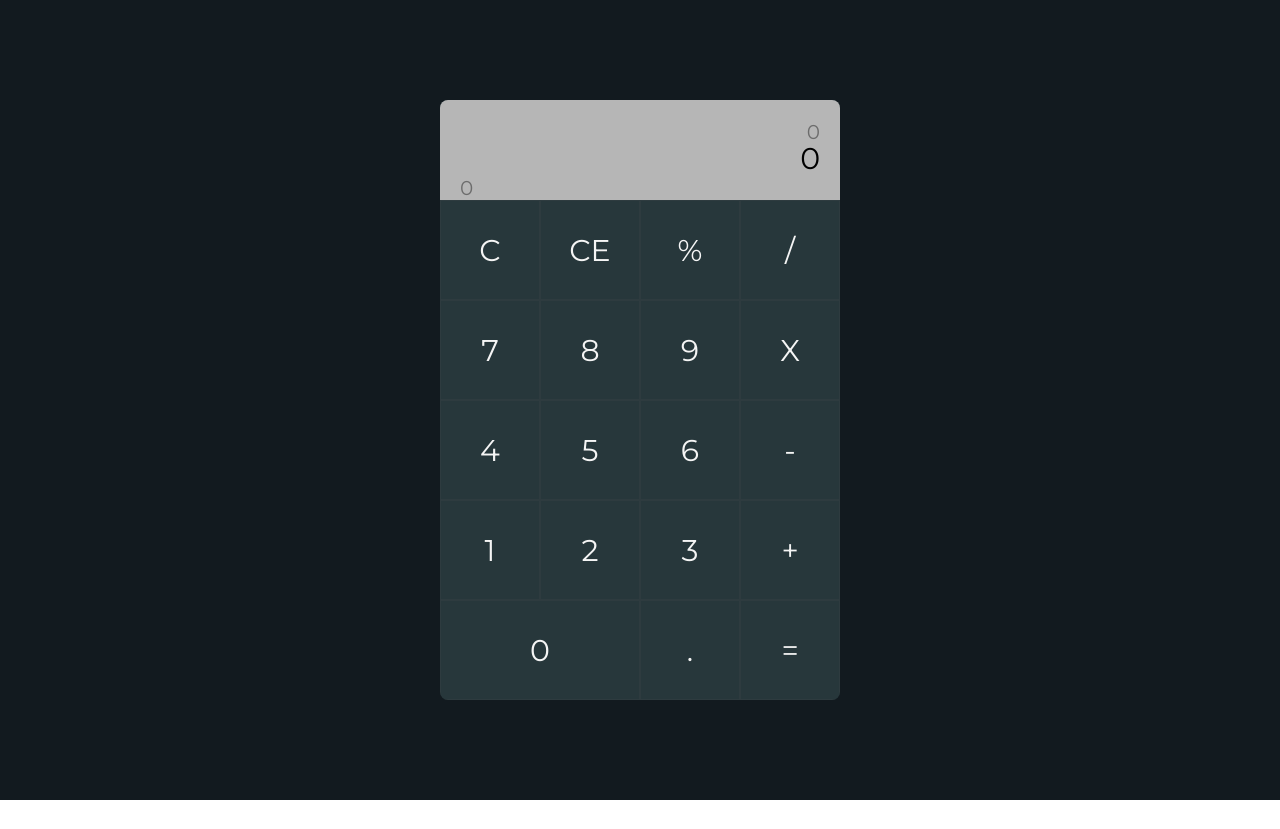
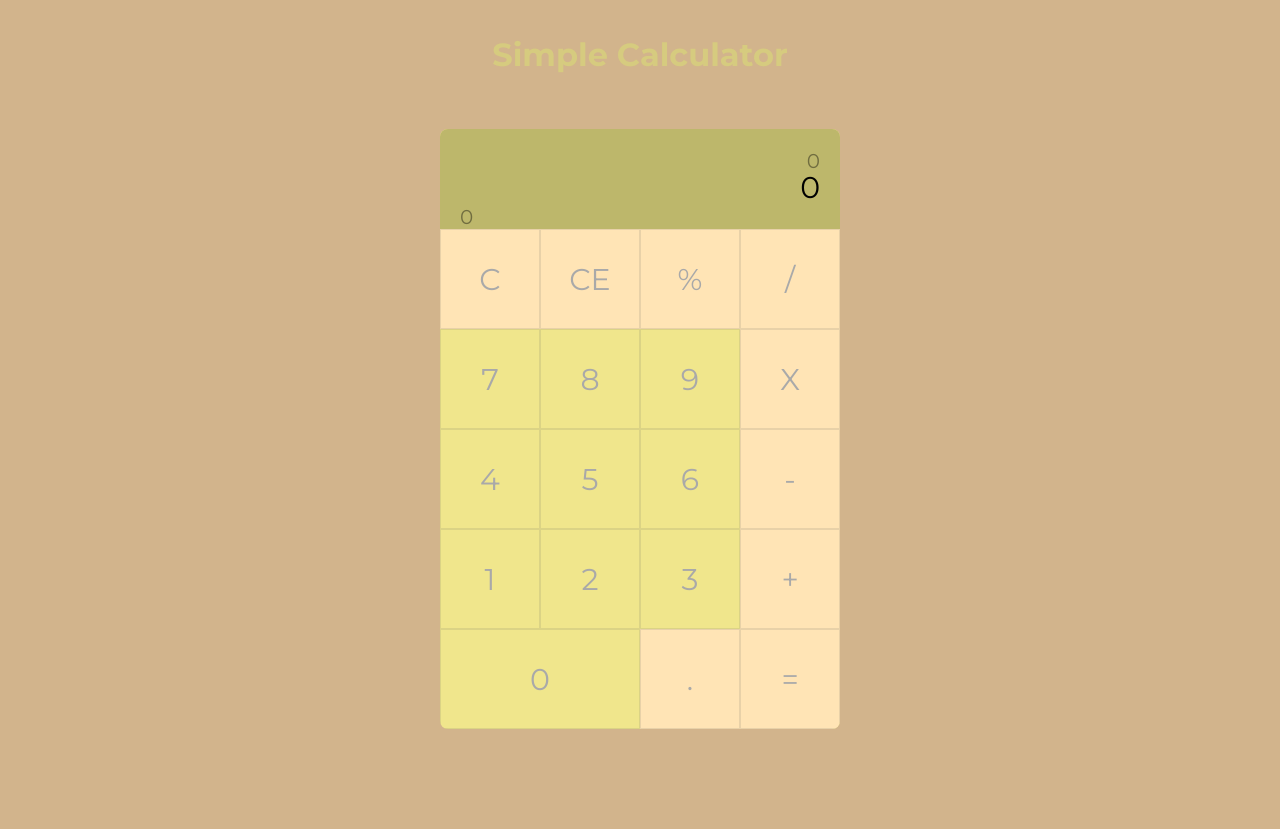
Before and after one commit to 1ogosh/Calculator-with-ui, a plain HTML site: page index.html in a window 1280 px wide. Before the commit the page ends 800 px from the top, so only its background shows below. Drawn offline with Linux system fonts and the light colour scheme.

Commit message:
ui corrections

```diff
--- a/css/style.css
+++ b/css/style.css
@@ -9,24 +9,25 @@ html{
 }
 
 section{
-  background-color: rgb(18, 26, 31);
+  background-color: rgb(210, 180, 140);
   min-height: 100vh;
   width: 100%;
   display: flex;
   align-items: center;
   justify-content: center;
+  margin-top: -45px;
 }
 
 .container{
   width: 90%;
   max-width: 400px;
-  background-color: rgb(39, 55, 59);
+  background-color: rgb(240, 230, 140);
   border-radius: 8px;
   overflow: hidden;
 }
 
 .display{
-  background-color: rgb(182, 182, 182);
+  background-color: rgb(189, 183, 107);
   height: 100px;
   width: 100%;
   text-align: right;
@@ -51,7 +52,7 @@ section{
 }
 
 .all-buttons{
-  color: whitesmoke;
+  color: rgb(169, 169, 169);
   display: grid;
   grid-template: repeat(4, 1fr) / repeat(4, 1fr);
 }
@@ -68,9 +69,30 @@ section{
 }
 
 .button:hover{
-  background-color:rgb(37, 69, 77);
+  background-color:rgb(255, 222, 173);
 }
 
 .btn-0{
   grid-column: 1/3;
 }
+
+.sign{
+  background-color: #FFE4B5;
+}
+
+.official {
+  background-color: rgb(210, 180, 140);
+}
+
+.official h1{
+  padding-top: 35px;
+  text-align: center;
+  font-weight: 700;
+  color:rgba(219, 231, 110, 0.452);
+  transition: all 0.5s;
+  cursor: pointer;
+}
+
+.official h1:hover{
+  color:rgba(205, 219, 44, 0.884);
+}
--- a/index.html
+++ b/index.html
@@ -11,9 +11,11 @@
   <title>Calculator</title>
 </head>
 <body>
+  <div class="official">
+    <h1>Simple Calculator</h1>
+  </div>
+<section>
 
-
-<section>
   <div class="container">
     <div class="display">
       <div class="display-1">0</div>
@@ -21,25 +23,25 @@
         <div class="temp-result">0</div>
     </div>
     <div class="all-buttons">
-         <div class="button all-clear">C</div>
-         <div class="button last-clear">CE</div>
-         <div class="button operation">%</div>
-         <div class="button operation">/</div>
+         <div class="button all-clear sign">C</div>
+         <div class="button last-clear sign">CE</div>
+         <div class="button operation sign">%</div>
+         <div class="button operation sign">/</div>
          <div class="button number">7</div>
          <div class="button number">8</div>
          <div class="button number">9</div>
-         <div class="button operation">X</div>
+         <div class="button operation sign">X</div>
          <div class="button number">4</div>
          <div class="button number">5</div>
          <div class="button number">6</div>
-         <div class="button operation">-</div>
+         <div class="button operation sign">-</div>
          <div class="button number">1</div>
          <div class="button number">2</div>
          <div class="button number">3</div>
-         <div class="button operation">+</div>
+         <div class="button operation sign">+</div>
          <div class="button number btn-0">0</div>
-         <div class="button number dot">.</div>
-         <div class="button equal">=</div>
+         <div class="button number dot sign">.</div>
+         <div class="button equal sign">=</div>
     </div>
   </div>
 </section>
```
